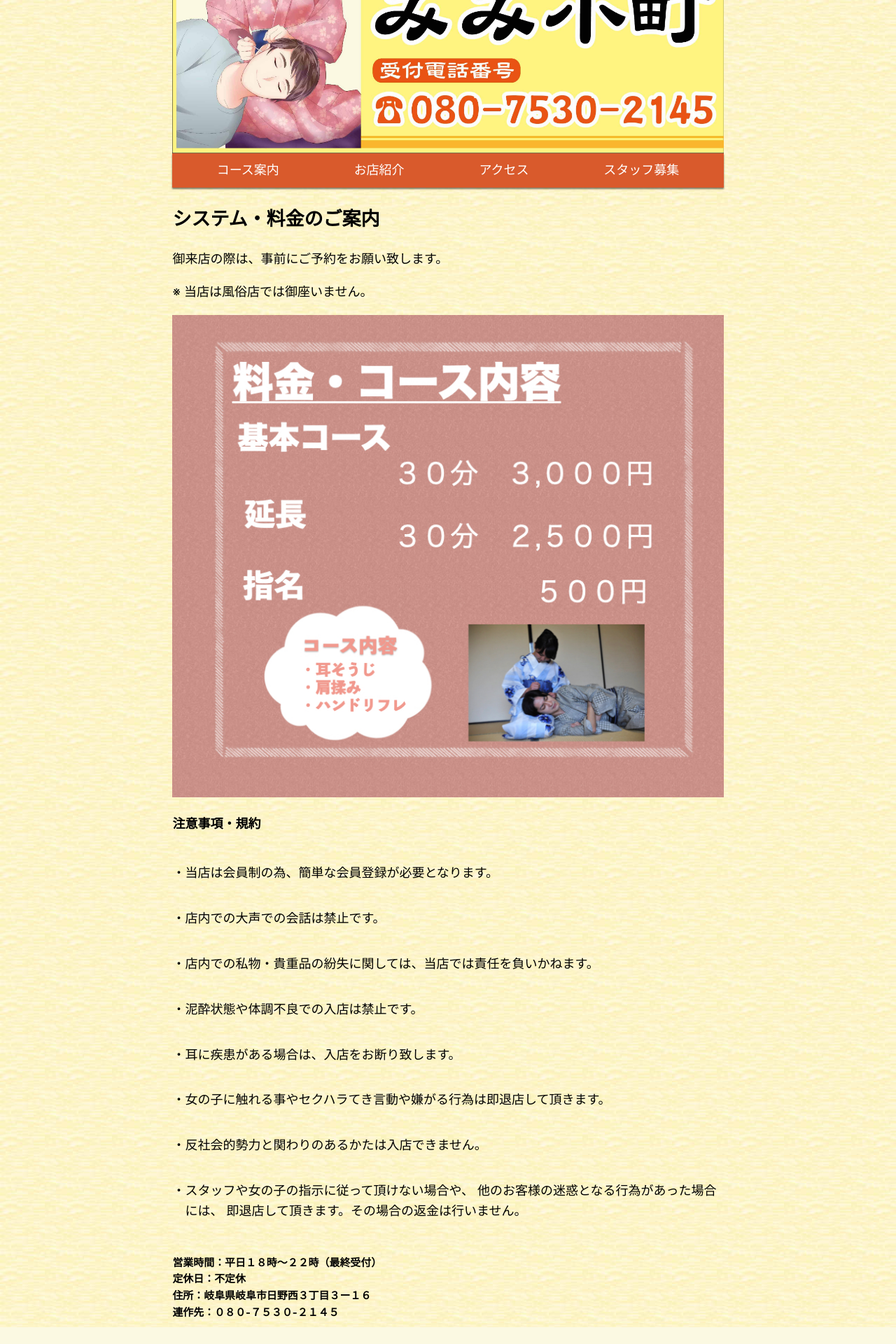
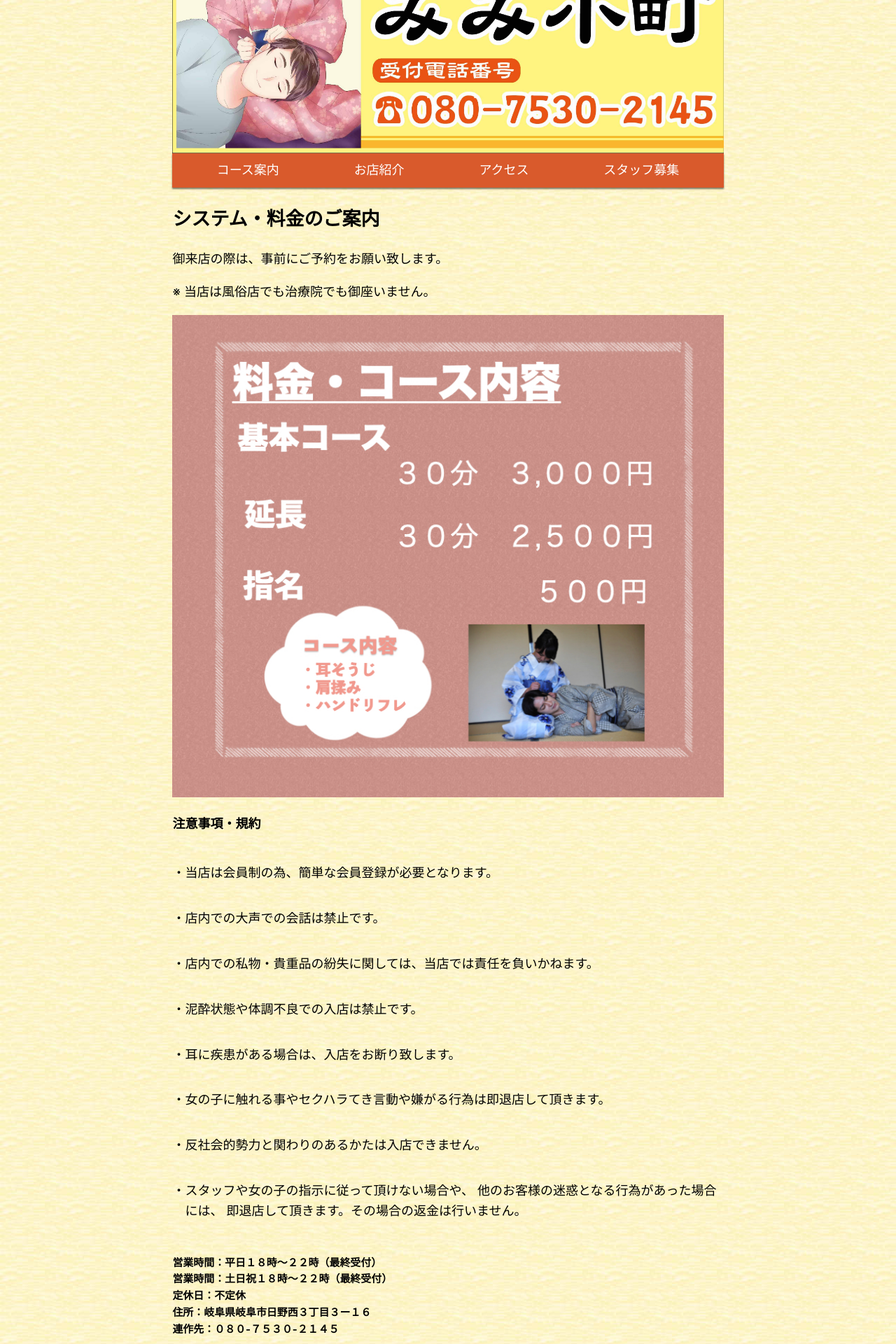
Before and after one commit to koyaishida/mimikomachi, a Next.js app: page / in a window 1280 px wide. Shown: the part 198-2118 px from the top of the page at 70% size. Before the commit the page ends 2094 px from the top, so only its background shows below. Built offline with nearby package versions, Linux system fonts and the light colour scheme.

Commit message:
fixed layout.js

```diff
--- a/components/layout.js
+++ b/components/layout.js
@@ -52,6 +52,7 @@ const Layout = ({ children, home }) => {
       <main>{children}</main>
       <footer className={styles.footer}>
         <h5>営業時間：平日１８時〜２２時（最終受付）</h5>
+        <h5>営業時間：土日祝１８時〜２２時（最終受付）</h5>
         <h5>定休日：不定休</h5>
         <h5>住所：岐阜県岐阜市日野西３丁目３ー１６</h5>
         <h5>連作先：０８０-７５３０-２１４５</h5>
--- a/pages/index.js
+++ b/pages/index.js
@@ -11,7 +11,7 @@ export default function Home() {
       <section className={utilStyles.wrap}>
         <h2>システム・料金のご案内</h2>
         <p>御来店の際は、事前にご予約をお願い致します。</p>
-        <p>※ 当店は風俗店では御座いません。</p>
+        <p>※ 当店は風俗店でも治療院でも御座いません。</p>
         <div className={utilStyles.imageWrap}>
           <img src="./images/menu.jpeg" className={utilStyles.image} />
         </div>
```
